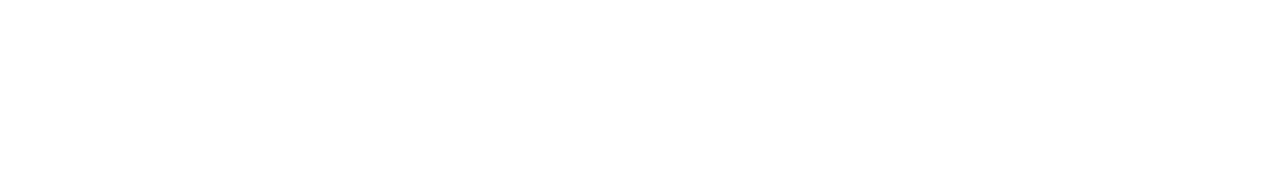
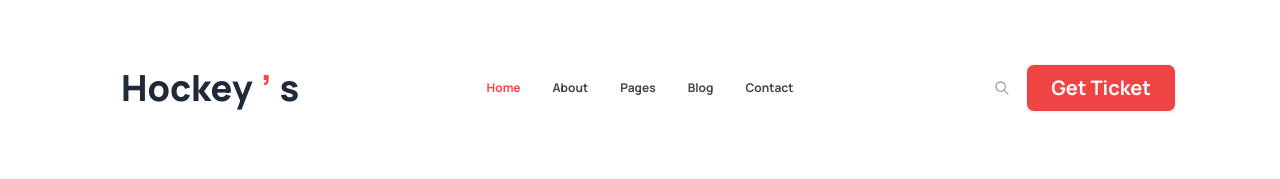
Before and after one commit to 88Irfan/b9a3-hokeys, a plain HTML site: page index.html in a window 1280 px wide. Drawn offline with nearby package versions, Linux system fonts and the light colour scheme.

Commit message:
nav bar complete with responsive

```diff
--- a/index.html
+++ b/index.html
@@ -26,6 +26,7 @@
                 extend: {
                     colors: {
                         clifford: '#da373d',
+                        'bg-text': '#FF4240',
 
                     }
                 }
@@ -35,7 +36,61 @@
 </head>
 
 <body class="font-manrope">
-    <header></header>
+    <header>
+        <div class="container mx-auto lg:px-24 px-8">
+            <div class="navbar bg-base-100">
+                <div class="navbar-start">
+                  <div class="dropdown">
+                    <div tabindex="0" role="button" class="btn btn-ghost lg:hidden">
+                      <svg xmlns="http://www.w3.org/2000/svg" class="h-5 w-5" fill="none" viewBox="0 0 24 24" stroke="currentColor"><path stroke-linecap="round" stroke-linejoin="round" stroke-width="2" d="M4 6h16M4 12h8m-8 6h16" /></svg>
+                    </div>
+                    <ul tabindex="0" class="menu menu-sm dropdown-content mt-3 z-[1] p-2 shadow bg-base-100 rounded-box w-52">
+                      <li><a>Home</a></li>
+                      <li><a>About</a></li>
+                      <li><a>Pages</a></li>
+                      <li><a>Blog</a></li>
+                      <li><a>Contact</a></li>
+                      <!-- <li>
+                        <a>Parent</a>
+                        <ul class="p-2">
+                          <li><a>Submenu 1</a></li>
+                          <li><a>Submenu 2</a></li>
+                        </ul>
+                      </li>
+                      <li><a>Item 3</a></li> -->
+                    </ul>
+                  </div>
+                  <a class="btn btn-ghost text-4xl font-extrabold">Hockey<span class="text-bg-text">’</span>s</a>
+                </div>
+                <div class="navbar-center hidden lg:flex">
+                  <ul class="menu menu-horizontal px-1 font-bold text-xs py-16">
+                    <li><a class="text-bg-text">Home</a></li>
+                    <li><a class="text-[#424247]">About</a></li>
+                    <li><a class="text-[#424247]">Pages</a></li>
+                    <li><a class="text-[#424247]">Blog</a></li>
+                    <li><a class="text-[#424247]">Contact</a></li>
+                    <!-- <li>
+                      <details>
+                        <summary>Parent</summary>
+                        <ul class="p-2">
+                          <li><a>Submenu 1</a></li>
+                          <li><a>Submenu 2</a></li>
+                        </ul>
+                      </details>
+                    </li>
+                    <li><a>Item 3</a></li> -->
+                  </ul>
+                </div>
+                <div class="navbar-end flex gap-4">
+                  <a href="#" class="lg:flex hidden ">
+                    <img class="h-4 w-4" src="images/search.png.png" alt="">
+                  </a>
+                  <a class="btn bg-red-500 text-white text-xl font-bold lg:px-6 px-3">Get Ticket</a>
+                </div>
+              </div>
+
+        </div>
+    </header>
     <main></main>
     <footer></footer>
 
```
Also changed, not shown: images/search.png.png (added).
